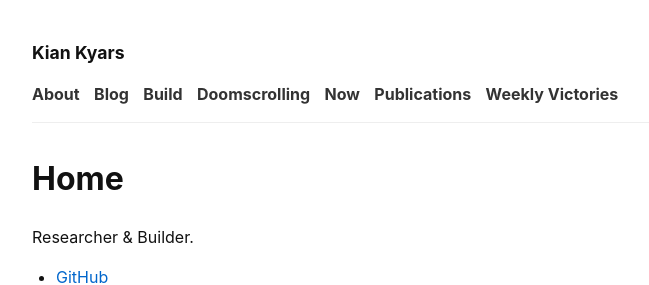
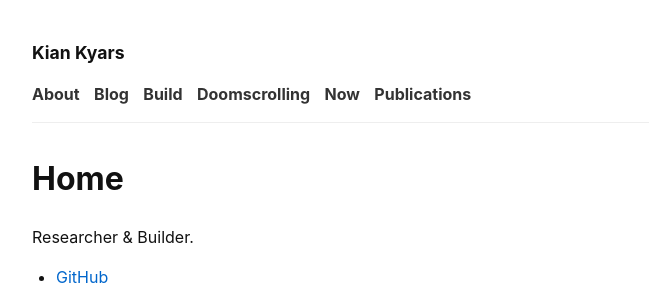
Before and after one commit to kiankyars/kiankyars.github.io, a Jekyll site: the page built from index.md, in a window 1280 px wide. Shown: the top 285 px of the page, without its empty margins (262-911 px from the left). Built offline with Jekyll 4.4.1, drawn with Linux system fonts in a browser that asks for light colours.

Commit message:
remove weekly victories for now

```diff
--- a/_layouts/default.html
+++ b/_layouts/default.html
@@ -200,7 +200,6 @@
       <a href="/doomscrolling/">Doomscrolling</a>
       <a href="/now/">Now</a>
       <a href="/publications/">Publications</a>
-      <a href="/weekly-victories/">Weekly Victories</a>
     </nav>
 
     <main>
```
